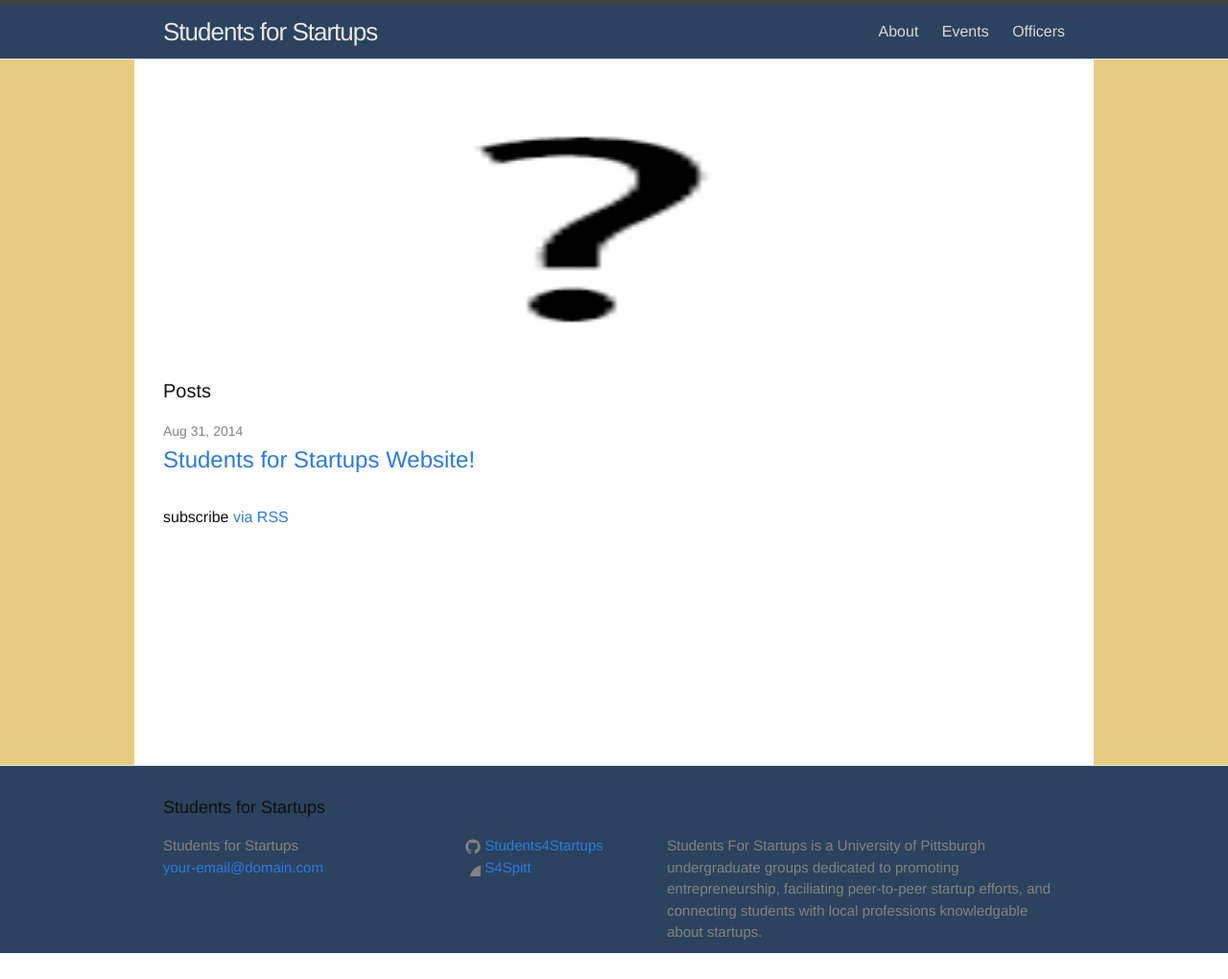
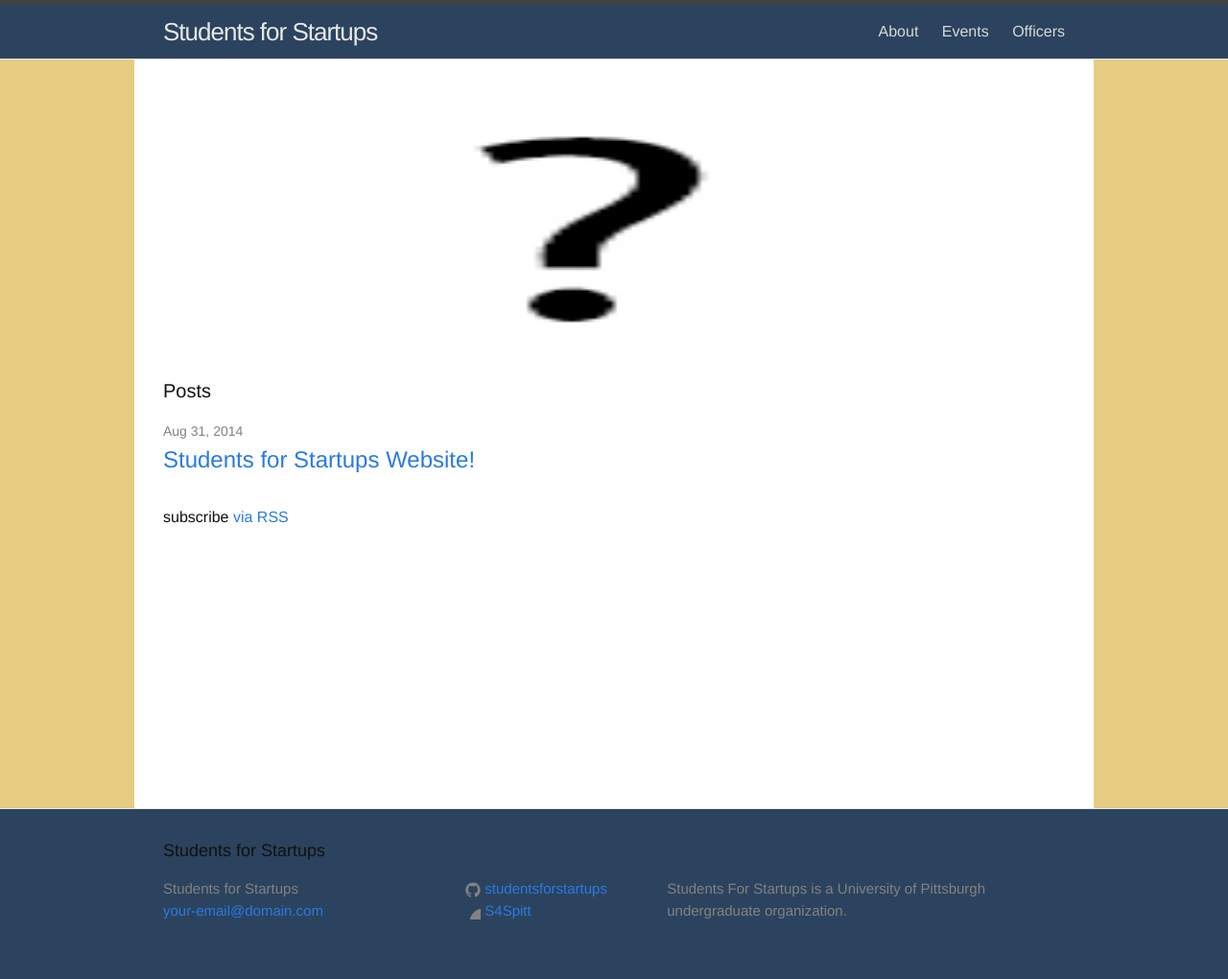
Before and after one commit to studentsforstartups/studentsforstartups.github.io, a Jekyll site: the page built from index.html, in a window 1280 px wide. Shown: the whole page at 96% size. Built offline with Jekyll 4.4.1, drawn with Linux system fonts in a browser that asks for light colours.

Commit message:
formatting

```diff
--- a/_config.yml
+++ b/_config.yml
@@ -2,13 +2,11 @@
 title: Students for Startups
 email: your-email@domain.com
 description: > # this means to ignore newlines until "baseurl:"
-  Students For Startups is a University of Pittsburgh undergraduate groups dedicated to
-  promoting entrepreneurship, faciliating peer-to-peer startup efforts, and connecting students with
-  local professions knowledgable about startups.
+  Students For Startups is a University of Pittsburgh undergraduate organization.
 baseurl: "" # the subpath of your site, e.g. /blog/
 url: "studentsforstartups.githib.io" # the base hostname & protocol for your site
 #twitter_username: jekyllrb
-github_username:  Students4Startups
+github_username:  studentsforstartups
 facebook_username: S4Spitt
 # Build settings
 markdown: kramdown
--- a/_layouts/default.html
+++ b/_layouts/default.html
@@ -8,7 +8,7 @@
     {% include header.html %}
 
     <div class="page-content">
-      <div class="wrapper" style="background-color:white;padding:30px;min-height: 75vh;">
+      <div class="wrapper" style="background-color:white;padding:30px;min-height: 80vh;">
         {{ content }}
       </div>
     </div>
--- a/_sass/_layout.scss
+++ b/_sass/_layout.scss
@@ -4,7 +4,7 @@
 .site-header {
     border-top: 5px solid $grey-color-dark;
     border-bottom: 1px solid $grey-color-light;
-    min-height: 56px;
+    min-height: 5vh;
     background-color: $steel-blue-color;
 
     // Positioning context for the mobile navigation icon
@@ -96,7 +96,7 @@
     border-top: 1px solid $grey-color-light;
     padding: $spacing-unit 0;
     background-color: $steel-blue-color;
-    max-height: 15vh;
+    min-height: 10vh;
 }
 
 .footer-heading {
```
